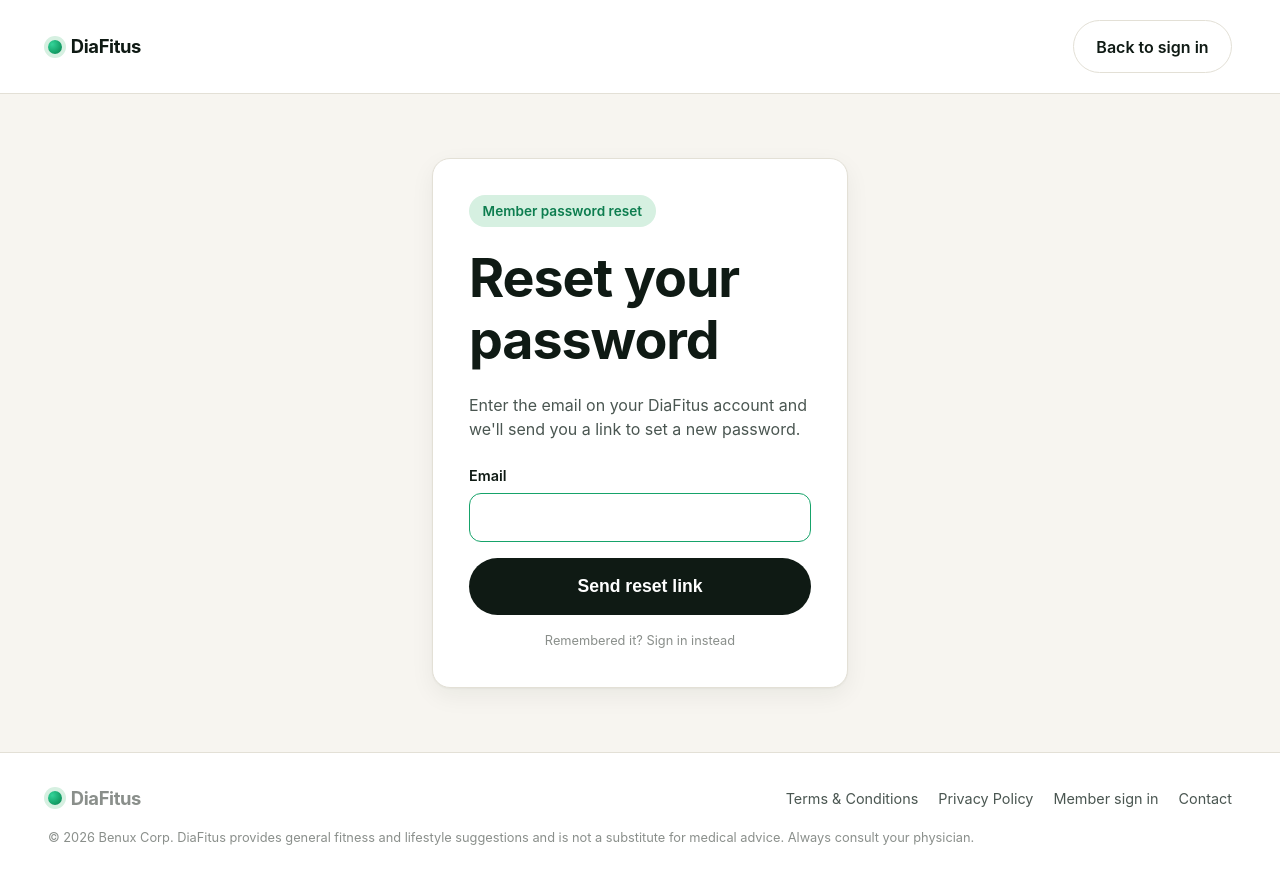
After one commit to pzabile/DiaFit, a PHP site: page /forgot in a window 1280 px wide. The commit adds this page. Run offline with PHP 8.4, Linux system fonts and the light colour scheme.

Commit message:
DiaFitus v7: password reset (forgot / reset) flow
- /forgot — member enters their email; if it matches an account, a
  one-hour reset link is emailed. Same response is shown either way
  to prevent email enumeration.
- /reset?token=... — token is validated server-side (sha256 hash
  match + not expired). On success the member chooses a new password
  (>= 8 chars, must match confirm). Token is single-use.
- includes/auth.php: create_password_reset_token, find_lead_by_reset_token,
  consume_password_reset helpers. Plain token is never stored — only its
  sha256 hash + an expiry timestamp.
- includes/mailer.php: password_reset_email_html template, styled to
  match the welcome email.
- 'Forgot your password?' link added under the sign-in button.
- schema.sql gains password_reset_hash + password_reset_expires columns.
  Existing databases run migrations/001_password_reset.sql to add the
  same columns without losing data.

```diff
--- /dev/null
+++ b/forgot.php
@@ -0,0 +1,76 @@
+<?php
+require __DIR__ . '/includes/bootstrap.php';
+require __DIR__ . '/includes/db.php';
+require __DIR__ . '/includes/auth.php';
+require __DIR__ . '/includes/mailer.php';
+
+$sent  = false;
+$error = '';
+
+if ($_SERVER['REQUEST_METHOD'] === 'POST') {
+    if (!csrf_check($_POST['csrf'] ?? '')) {
+        $error = 'Session expired. Please try again.';
+    } else {
+        $email = trim($_POST['email'] ?? '');
+        if (!$email || !filter_var($email, FILTER_VALIDATE_EMAIL)) {
+            $error = 'Please enter the email on your DiaFitus account.';
+        } else {
+            try {
+                $res = create_password_reset_token($email);
+                if ($res) {
+                    $url = rtrim(cfg('site_url'), '/') . '/reset?token=' . $res['token'];
+                    send_email(
+                        $res['lead']['email'],
+                        $res['lead']['first_name'] ?: 'there',
+                        'DiaFitus — reset your password',
+                        password_reset_email_html($res['lead']['first_name'], $url)
+                    );
+                }
+            } catch (Throwable $ex) {
+                error_log('forgot: ' . $ex->getMessage());
+            }
+            // Always show the same message, whether the email exists or not,
+            // to prevent email enumeration.
+            $sent = true;
+        }
+    }
+}
+
+$pageTitle = 'Reset password — DiaFitus';
+$bodyClass = 'auth-page';
+require __DIR__ . '/includes/header.php';
+?>
+  <header class="nav slim">
+    <a href="/" class="brand">
+      <span class="logo-dot"></span>
+      <span class="brand-name">DiaFitus</span>
+    </a>
+    <a href="/login" class="btn btn-ghost">Back to sign in</a>
+  </header>
+
+  <main class="auth-main">
+    <div class="auth-card">
+      <span class="pill green">Member password reset</span>
+      <h1>Reset your password</h1>
+      <?php if ($sent): ?>
+        <div class="alert success">
+          If an account exists for that email, we just sent a password-reset link.
+          Check your inbox (and spam) in the next minute. The link expires in 1 hour.
+        </div>
+        <p class="muted">Didn't get it? Make sure you typed the email you used at checkout, then try again.</p>
+        <a href="/login" class="btn btn-primary">Back to sign in</a>
+      <?php else: ?>
+        <p class="sub">Enter the email on your DiaFitus account and we'll send you a link to set a new password.</p>
+        <?php if ($error): ?><div class="alert error"><?= e($error) ?></div><?php endif; ?>
+        <form method="post" class="form">
+          <?= csrf_input() ?>
+          <label>Email
+            <input type="email" name="email" required autofocus value="<?= e($_POST['email'] ?? '') ?>" />
+          </label>
+          <button type="submit" class="btn btn-primary btn-xl">Send reset link</button>
+          <p class="micro"><a href="/login">Remembered it? Sign in instead</a></p>
+        </form>
+      <?php endif; ?>
+    </div>
+  </main>
+<?php require __DIR__ . '/includes/footer.php'; ?>
--- a/includes/auth.php
+++ b/includes/auth.php
@@ -141,6 +141,41 @@ function logout_admin() {
     session_regenerate_id(true);
 }
 
+// ---------- Password reset ----------
+function create_password_reset_token($email) {
+    $lead = lead_find_by_email($email);
+    if (!$lead) return null; // do not reveal whether email exists
+    $plain   = bin2hex(random_bytes(32));
+    $hash    = hash('sha256', $plain);
+    $expires = (new DateTime('+1 hour'))->format('Y-m-d H:i:s');
+    db_exec(
+        'UPDATE leads SET password_reset_hash = ?, password_reset_expires = ? WHERE id = ?',
+        [$hash, $expires, $lead['id']]
+    );
+    return ['token' => $plain, 'lead' => $lead];
+}
+
+function find_lead_by_reset_token($plainToken) {
+    if (!$plainToken || strlen($plainToken) !== 64) return null;
+    $hash = hash('sha256', $plainToken);
+    return db_get(
+        'SELECT * FROM leads
+         WHERE password_reset_hash = ? AND password_reset_expires > NOW()
+         LIMIT 1',
+        [$hash]
+    );
+}
+
+function consume_password_reset($leadId, $newPassword) {
+    db_exec(
+        'UPDATE leads
+         SET password_hash = ?, password_reset_hash = NULL,
+             password_reset_expires = NULL, updated_at = NOW()
+         WHERE id = ?',
+        [password_hash($newPassword, PASSWORD_BCRYPT), (int) $leadId]
+    );
+}
+
 // ---------- CSRF ----------
 function csrf_token() {
     if (empty($_SESSION['csrf'])) {
--- a/includes/mailer.php
+++ b/includes/mailer.php
@@ -33,6 +33,32 @@ function send_email($toEmail, $toName, $subject, $htmlBody, $textBody = null) {
     $encodedSubject = '=?UTF-8?B?' . base64_encode($subject) . '?=';
 
     return @mail($to, $encodedSubject, $body, implode("\r\n", $headers), '-f' . $fromEmail);
+}
+
+function password_reset_email_html($firstName, $resetUrl) {
+    $brand   = cfg('brand_name');
+    $support = cfg('support_email');
+    $fn      = htmlspecialchars($firstName ?: 'there', ENT_QUOTES, 'UTF-8');
+    $brandE  = htmlspecialchars($brand, ENT_QUOTES, 'UTF-8');
+    $urlE    = htmlspecialchars($resetUrl, ENT_QUOTES, 'UTF-8');
+    $sup     = htmlspecialchars($support, ENT_QUOTES, 'UTF-8');
+    return <<<HTML
+<!doctype html>
+<html><body style="font-family:-apple-system,Segoe UI,Roboto,Arial,sans-serif;background:#f7f5f0;margin:0;padding:24px;color:#0f1a14;">
+  <div style="max-width:560px;margin:0 auto;background:#fff;border-radius:16px;padding:32px;border:1px solid #e3e0d6;">
+    <div style="display:flex;align-items:center;gap:8px;margin-bottom:24px;">
+      <span style="width:14px;height:14px;border-radius:50%;background:#16a36a;display:inline-block;"></span>
+      <strong style="font-size:18px;">{$brandE}</strong>
+    </div>
+    <h1 style="font-size:22px;margin:0 0 12px;">Reset your password</h1>
+    <p style="line-height:1.55;color:#4a5651;">Hi {$fn} — we got a request to reset your {$brandE} password. Click the button below to choose a new one. The link expires in one hour.</p>
+    <p style="margin:24px 0;"><a href="{$urlE}" style="background:#0f1a14;color:#fff;padding:14px 22px;border-radius:999px;text-decoration:none;font-weight:600;">Set a new password</a></p>
+    <p style="font-size:13px;color:#8a8f8b;line-height:1.55;">If the button doesn't work, copy and paste this link:<br><span style="word-break:break-all;color:#0d7d4f;">{$urlE}</span></p>
+    <hr style="border:none;border-top:1px solid #e3e0d6;margin:24px 0;" />
+    <p style="font-size:12px;color:#8a8f8b;line-height:1.6;">If you didn't request this, ignore this email — your password won't change. Questions: <a href="mailto:{$sup}" style="color:#0d7d4f;">{$sup}</a>.</p>
+  </div>
+</body></html>
+HTML;
 }
 
 function welcome_email_html($firstName, $email = '', $password = '') {
--- a/login.php
+++ b/login.php
@@ -60,6 +60,7 @@ require __DIR__ . '/includes/header.php';
           <input type="password" name="password" required />
         </label>
         <button type="submit" class="btn btn-primary btn-xl">Sign in →</button>
+        <p class="micro"><a href="/forgot">Forgot your password?</a></p>
         <p class="micro">Don't have an account yet? <a href="/questionnaire">Take the free assessment</a>.</p>
       </form>
     </div>
--- a/schema.sql
+++ b/schema.sql
@@ -14,6 +14,8 @@ CREATE TABLE IF NOT EXISTS `leads` (
   `stripe_customer` VARCHAR(80)     NULL,
   `stripe_sub`      VARCHAR(80)     NULL,
   `password_hash`   VARCHAR(255)    NULL,
+  `password_reset_hash`    VARCHAR(64) NULL,
+  `password_reset_expires` DATETIME    NULL,
   `dob`             DATE            NULL,
   `started_at`      DATE            NULL,
   `program_path`    VARCHAR(255)    NULL,
```
Also changed, not shown: reset.php (added, +76 -0 lines), migrations/001_password_reset.sql (added).
